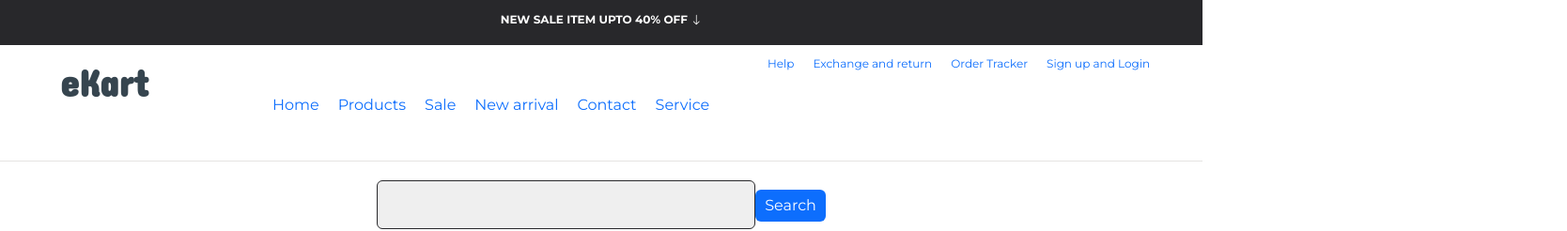
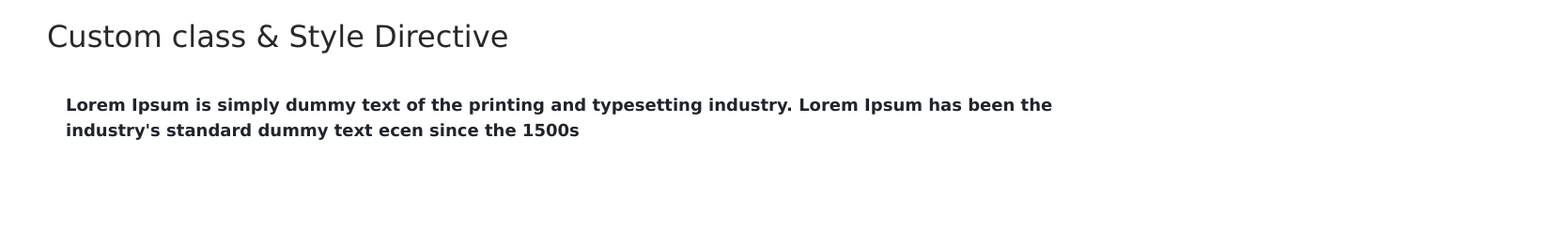
Before and after one commit to VIS-WAS/ekart, an Angular app: page / in a window 1280 px wide. Shown: the top 246 px of the page at 94% size, 1668 px wide, since content can reach past the window. Built offline with nearby package versions, Linux system fonts and the light colour scheme.

Commit message:
custom class directive

```diff
--- /dev/null
+++ b/src/app/CustomDirectives/class.directive.ts
@@ -0,0 +1,24 @@
+import { Directive, ElementRef, Input, Renderer2 } from '@angular/core';
+
+@Directive({
+  selector: '[appClass]',
+})
+export class ClassDirective {
+  constructor(private element: ElementRef, private renderer: Renderer2) {}
+
+  @Input('appClass') set display(value: object) {
+    let entries = Object.entries(value);
+
+    for (let item of entries) {
+      let [className, condition] = item;
+      if (condition) {
+        this.renderer.addClass(this.element.nativeElement, className);
+      }
+      //---------this one method----------
+      // if (item[1]) {
+      //   this.renderer.addClass(this.element.nativeElement, item[0]);
+      // }
+      //---------this one method----------
+    }
+  }
+}
--- a/src/app/app.component.css
+++ b/src/app/app.component.css
@@ -18,3 +18,28 @@ button {
 input {
   height: 40px;
 }
+
+/* --------------//Custom class directive//--------------> */
+
+h2 {
+  margin: 20px 50px;
+  font-family: "Lucida Sans";
+  color: #28282b;
+}
+
+.app-container {
+  margin: 30px 50px;
+  padding: 10px 20px;
+}
+.appHightlight {
+  border: #28282b 3px solid;
+  background-color: gold;
+}
+
+.appFont {
+  font-family: "Lucida Sans";
+  font-size: 18px;
+  font-weight: bold;
+}
+
+/* --------------//Custom class directive//--------------> */
--- a/src/app/app.component.html
+++ b/src/app/app.component.html
@@ -1,5 +1,18 @@
-<top-header></top-header>
+<!-- <top-header></top-header>
 <app-header></app-header>
-<app-container></app-container>
+<app-container></app-container> -->
 
 <!-- <router-outlet></router-outlet> -->
+
+<!--------------//Custom class directive//-------------->
+<h2>Custom class & Style Directive</h2>
+<div
+  [appClass]="{ 'app-container': true, appHightlight: false, appFont: 5 > 2 }"
+>
+  <p>
+    Lorem Ipsum is simply dummy text of the printing and typesetting industry.
+    Lorem Ipsum has been the industry's standard dummy text ecen since the 1500s
+  </p>
+</div>
+
+<!--------------//Custom class directive//-------------->
--- a/src/app/app.module.ts
+++ b/src/app/app.module.ts
@@ -23,6 +23,7 @@ import { HighlightDirective } from './CustomDirectives/highlight.directive';
 import { AppHoverDirective } from './CustomDirectives/app-hover.directive';
 import { SampleDirective } from './CustomDirectives/sample.directive';
 import { DisableProductDirective } from './CustomDirectives/disable-product.directive';
+import { ClassDirective } from './CustomDirectives/class.directive';
 // import { NgModel } from '@angular/forms';
 @NgModule({
   declarations: [
@@ -45,6 +46,7 @@ import { DisableProductDirective } from './CustomDirectives/disable-product.dire
     AppHoverDirective,
     SampleDirective,
     DisableProductDirective,
+    ClassDirective,
   ],
   imports: [BrowserModule, AppRoutingModule, FormsModule],
   providers: [],
```
